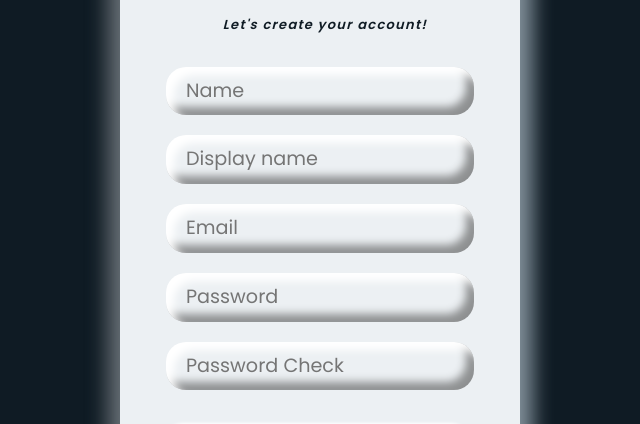
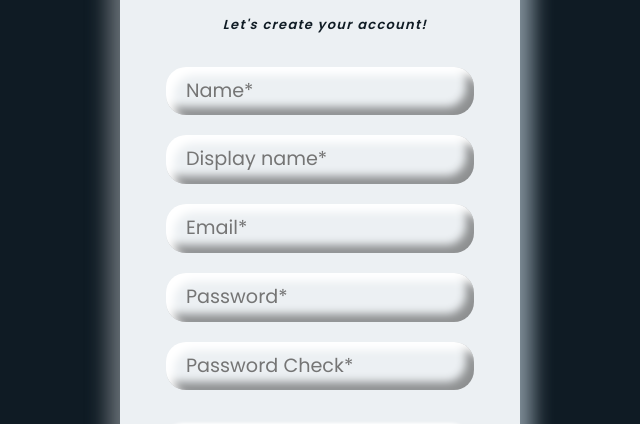
Before and after one commit to duhayildirim/BlogWebsiteUI, a React (Create React App) app: page / in a window 1280 px wide. Shown: the part 185-609 px from the top of the page, without its empty margins (320-960 px from the left). Built offline with nearby package versions, Linux system fonts and the light colour scheme.

Commit message:
error message

```diff
--- a/src/Components/UserSignupPage.js
+++ b/src/Components/UserSignupPage.js
@@ -9,13 +9,17 @@ class UserSignupPage extends React.Component {
     email: null,
     password: null,
     passwordCheck: null,
-    pandingApiCall: false
+    pandingApiCall: false,
+    errors: {}
   }
 
   onChangeValue = e => {
     const { id, value } = e.target
+    const errors = { ...this.state.errors }
+    errors[id] = undefined
     this.setState({
-      [id]: value
+      [id]: value,
+      errors
     })
   }
 
@@ -29,15 +33,17 @@ class UserSignupPage extends React.Component {
     try {
       const response = await signUp(body);
     } catch (error) {
-
+      if (error.response.data.validationErrors) {
+        this.setState({ errors: error.response.data.validationErrors })
+      }
     }
     this.setState({ pandingApiCall: false })
 
-      // signUp(body).then((response) => {
-      //   this.setState({ pandingApiCall: false })
-      // }).catch((error) => {
-      //   this.setState({ pandingApiCall: false })
-      // })
+    // signUp(body).then((response) => {
+    //   this.setState({ pandingApiCall: false })
+    // }).catch((error) => {
+    //   this.setState({ pandingApiCall: false })
+    // })
   }
 
   render() {
@@ -50,29 +56,34 @@ class UserSignupPage extends React.Component {
         <form className="p-3 mt-3">
           <div className="form-field d-flex align-items-center">
             <span className="far fa-user"></span>
-            <input id="userName" onChange={this.onChangeValue} className="input" type="text" placeholder="Name" />
+            <input id="userName" onChange={this.onChangeValue} className="input" type="text" placeholder="Name*" />
+          </div>
+          {
+            this.state.errors.userName && <div className="alert alert-danger" role="alert">
+              Name field cannot be null.
+            </div>
+          }
+          <div className="form-field d-flex align-items-center">
+            <span className="far fa-user"></span>
+            <input id="displayName" onChange={this.onChangeValue} className="input" type="text" placeholder="Display name*" />
           </div>
           <div className="form-field d-flex align-items-center">
             <span className="far fa-user"></span>
-            <input id="displayName" onChange={this.onChangeValue} className="input" type="text" placeholder="Display name" />
-          </div>
-          <div className="form-field d-flex align-items-center">
-            <span className="far fa-user"></span>
-            <input id="email" onChange={this.onChangeValue} className="input" type="text" placeholder="Email" />
+            <input id="email" onChange={this.onChangeValue} className="input" type="text" placeholder="Email*" />
           </div>
           <div className="form-field d-flex align-items-center">
             <span className="fas fa-key"></span>
-            <input id="password" onChange={this.onChangeValue} className="input" type="password" placeholder="Password" />
+            <input id="password" onChange={this.onChangeValue} className="input" type="password" placeholder="Password*" />
           </div>
           <div className="form-field d-flex align-items-center">
             <span className="fas fa-key"></span>
-            <input id="passwordCheck" onChange={this.onChangeValue} className="input" type="password" placeholder="Password Check" />
+            <input id="passwordCheck" onChange={this.onChangeValue} className="input" type="password" placeholder="Password Check*" />
           </div>
           <button disabled={this.state.pandingApiCall} onClick={this.submit} className="btn mt-3">
             {
               !this.state.pandingApiCall ? "Submit" :
-                <div class="spinner-border text-secondary" role="status">
-                  <span class="sr-only"></span>
+                <div className="spinner-border text-secondary" role="status">
+                  <span className="sr-only"></span>
                 </div>
             }
 
```
